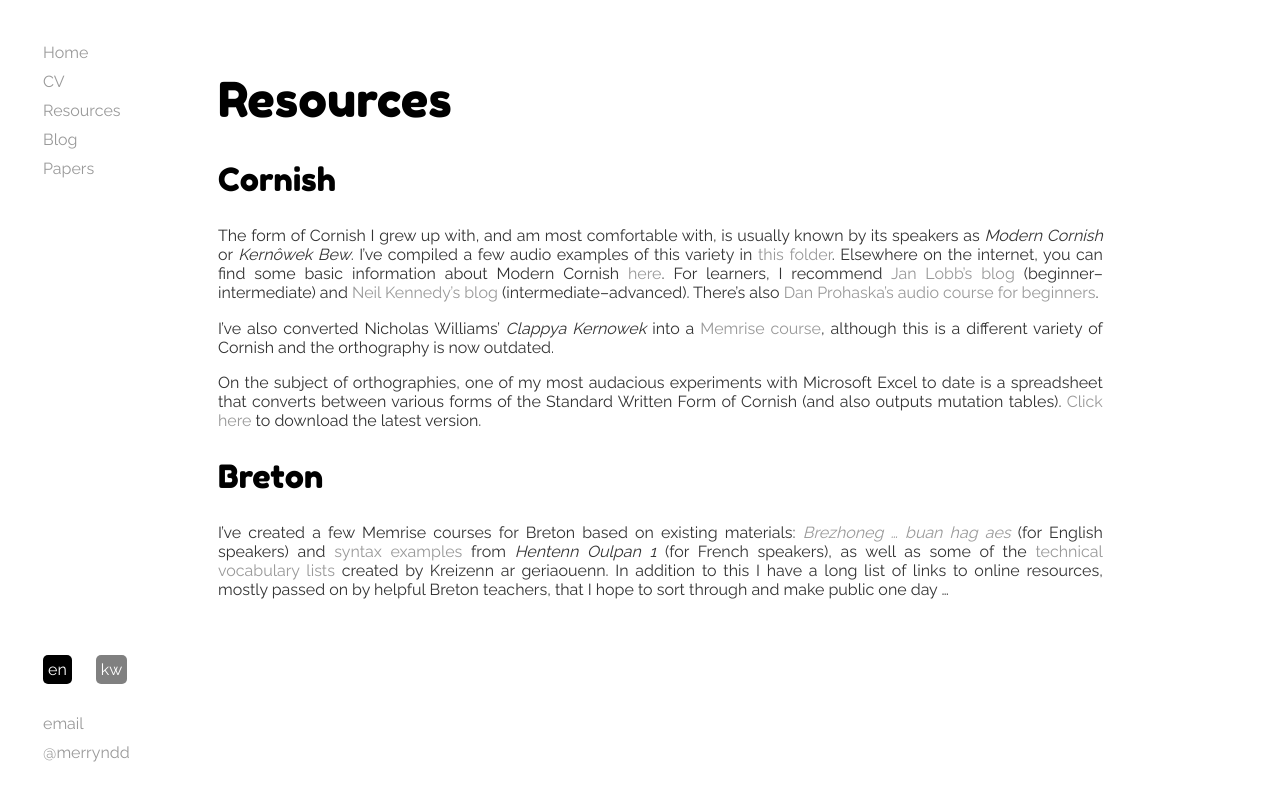
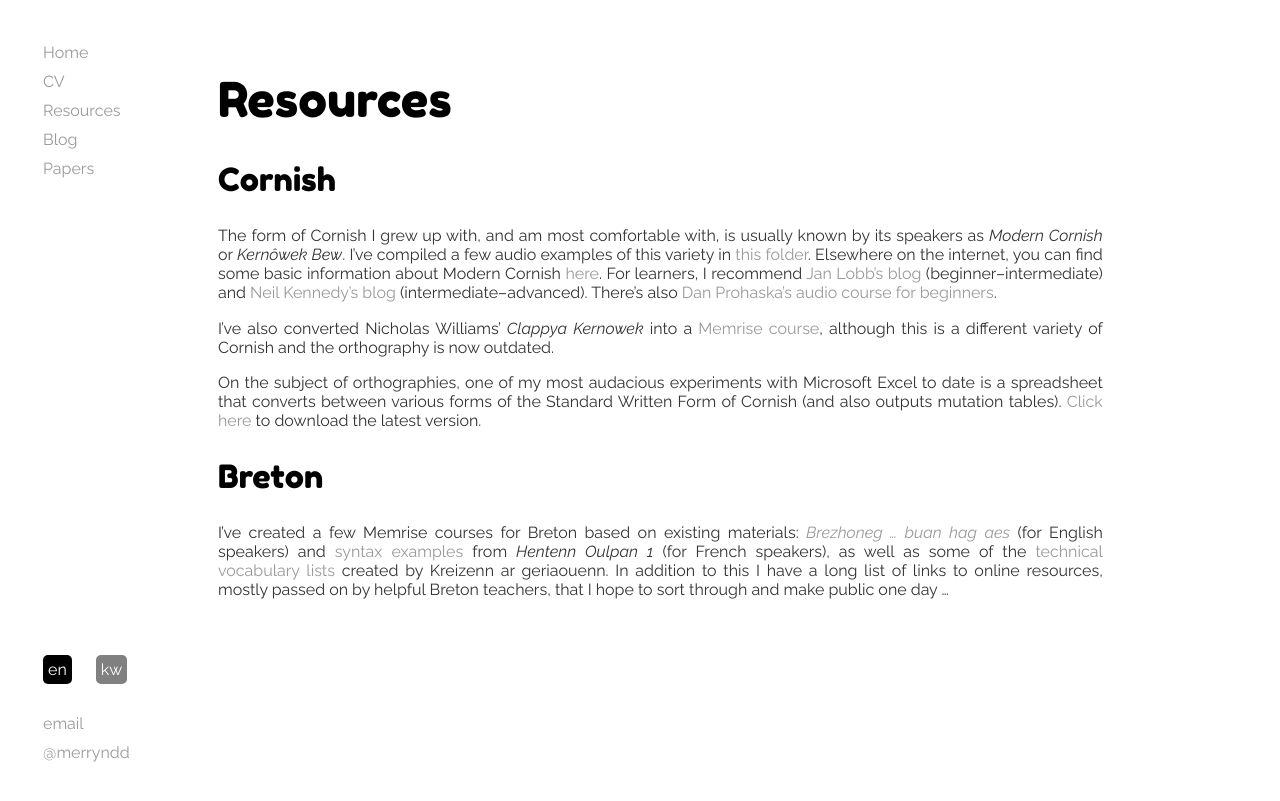
Before and after one commit to merryndd/merryndd.github.io, a Jekyll site: the page built from resources/index.html, in a window 1280 px wide. Shown: the top 801 px of the page. Built offline with Jekyll 4.4.1, drawn with Linux system fonts in a browser that asks for light colours.

Commit message:
Update default.html

```diff
--- a/_layouts/default.html
+++ b/_layouts/default.html
@@ -6,7 +6,7 @@
 <link rel="stylesheet" type="text/css" href="/css/english.css" title="default" />
 <link rel="alternate stylesheet" type="text/css" href="/css/cornish.css" title="alternate" />
 <script type="text/javascript" src="/scripts/styleswitcher.js"></script>
-<link href="https://fonts.googleapis.com/css?family=Fredoka+One|Raleway:400,800" rel="stylesheet">
+<link href="https://fonts.googleapis.com/css?family=Fredoka+One|Raleway:400,400i,800" rel="stylesheet">
 </head>
 <body>
 <nav>
```
